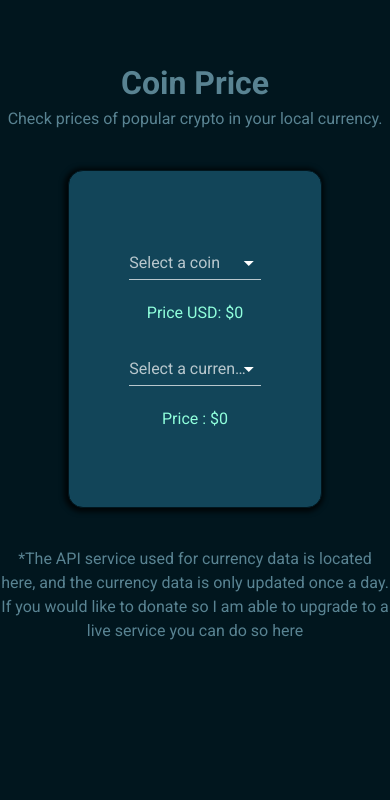
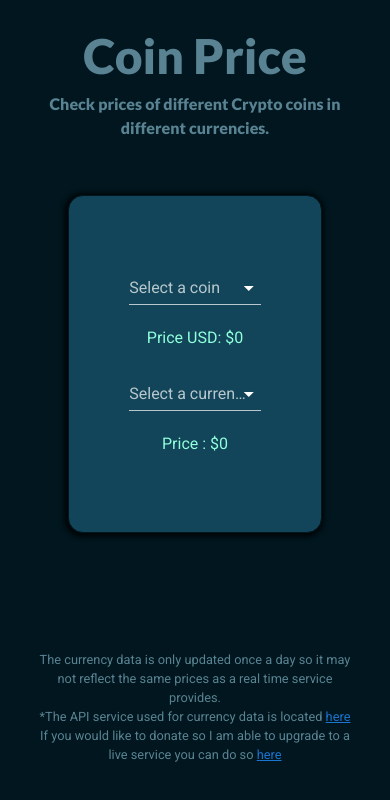
Before and after one commit to Schollar/crypto_converter, a Vue app: page / in a window 390 px wide. Shown: the top 800 px of the page. Built offline with nearby package versions, Linux system fonts and the light colour scheme; no server answers.

Commit message:
Changed up Page heading, along with styling the footer and beginning mobile first design patterns

```diff
--- a/public/index.html
+++ b/public/index.html
@@ -1,19 +1,28 @@
 <!DOCTYPE html>
 <html lang="en">
+
 <head>
   <meta charset="utf-8">
   <meta http-equiv="X-UA-Compatible" content="IE=edge">
   <meta name="viewport" content="width=device-width,initial-scale=1.0">
   <link rel="icon" href="<%= BASE_URL %>favicon.ico">
-    <title><%= htmlWebpackPlugin.options.title %></title>
+  <title>
+    <%= htmlWebpackPlugin.options.title %>
+  </title>
   <link rel="stylesheet" href="https://fonts.googleapis.com/css?family=Roboto:100,300,400,500,700,900">
   <link rel="stylesheet" href="https://cdn.jsdelivr.net/npm/@mdi/font@latest/css/materialdesignicons.min.css">
+  <link rel="preconnect" href="https://fonts.googleapis.com">
+  <link rel="preconnect" href="https://fonts.gstatic.com" crossorigin>
+  <link href="https://fonts.googleapis.com/css2?family=Lato:wght@900&display=swap" rel="stylesheet">
 </head>
+
 <body>
   <noscript>
-      <strong>We're sorry but <%= htmlWebpackPlugin.options.title %> doesn't work properly without JavaScript enabled. Please enable it to continue.</strong>
+    <strong>We're sorry but <%= htmlWebpackPlugin.options.title %> doesn't work properly without JavaScript enabled.
+        Please enable it to continue.</strong>
   </noscript>
   <div id="app"></div>
   <!-- built files will be auto injected -->
 </body>
+
 </html>
--- a/src/components/PageFooter.vue
+++ b/src/components/PageFooter.vue
@@ -2,10 +2,21 @@
   <div class="footer_container">
     <section class="info_container">
       <p>
-        *The API service used for currency data is located <span>here</span>,
-        and the currency data is only updated once a day.<br />
+        The currency data is only updated once a day so it may not reflect the
+        same prices as a real time service provides.<br />
+        *The API service used for currency data is located
+        <span
+          ><a
+            href="https://github.com/fawazahmed0/currency-api#readme"
+            target="__blank"
+            >here</a
+          > </span
+        ><br />
         If you would like to donate so I am able to upgrade to a live service
-        you can do so <span>here</span>
+        you can do so
+        <span
+          ><a href="https://paypal.me/schollar4" target="__blank">here</a></span
+        >
       </p>
     </section>
   </div>
@@ -17,8 +28,18 @@ export default {
 };
 </script>
 
-<style scoped>
+<style lang="scss" scoped>
 .footer_container {
+  margin-top: 30%;
   color: #598392;
 }
+.info_container {
+  display: grid;
+  place-items: center;
+
+  > p {
+    width: 80%;
+    font-size: 0.8em;
+  }
+}
 </style>
--- a/src/components/PageHeader.vue
+++ b/src/components/PageHeader.vue
@@ -1,7 +1,7 @@
 <template>
   <div class="heading_container">
     <h1>Coin Price</h1>
-    <p>Check prices of popular crypto in your local currency.</p>
+    <p>Check prices of different Crypto coins in different currencies.</p>
   </div>
 </template>
 
@@ -13,7 +13,18 @@ export default {
 
 <style lang="scss" scoped>
 .heading_container {
-  margin-top: 15%;
+  margin-top: 5%;
+  display: grid;
+  place-items: center;
+  width: 100%;
+  text-align: center;
   color: #598392;
+  font-family: "Lato", sans-serif;
+  > h1 {
+    font-size: 3rem;
+  }
+  > p {
+    max-width: 80%;
+  }
 }
 </style>
```
Lines whose indentation alone changed are shown as unchanged.
